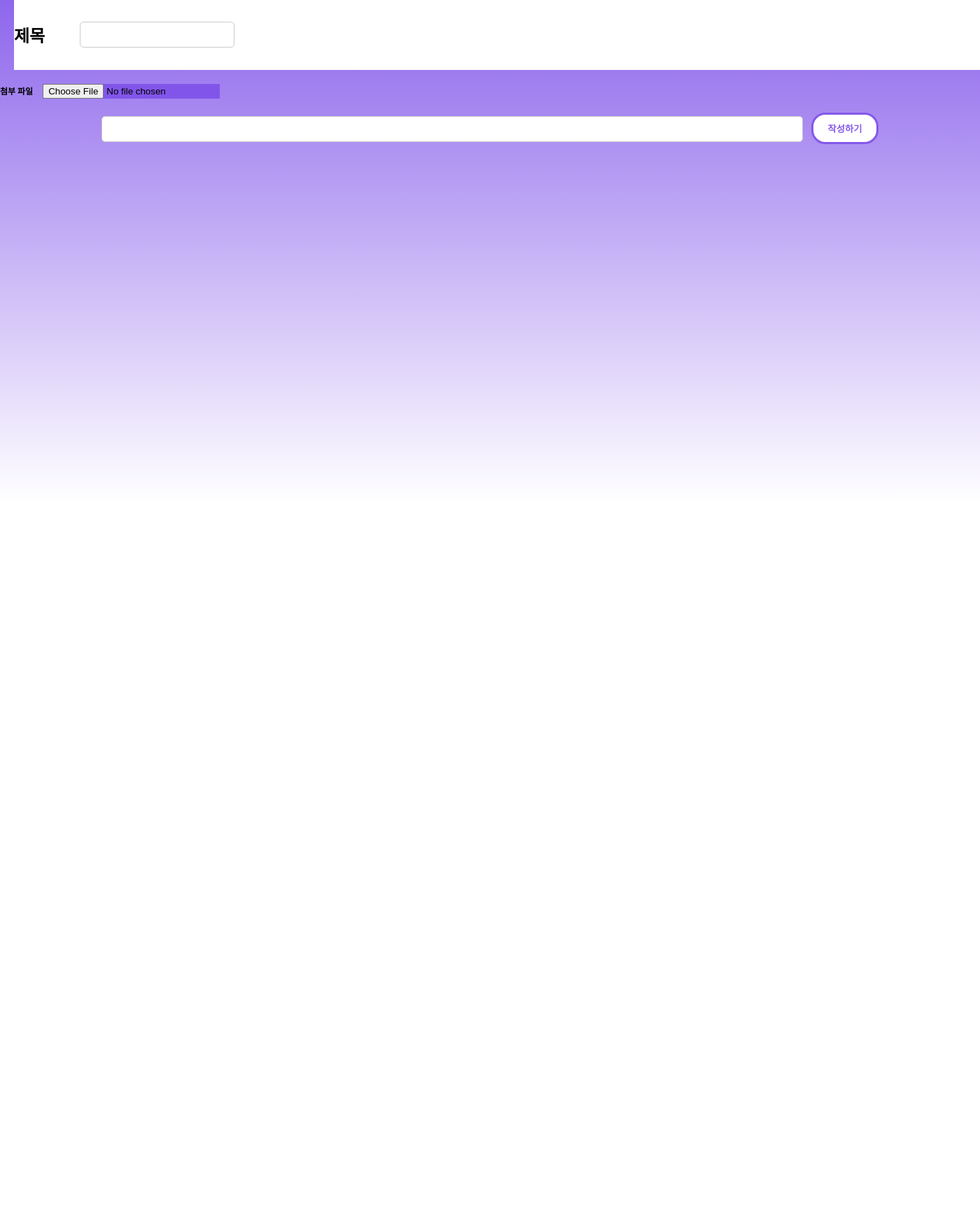
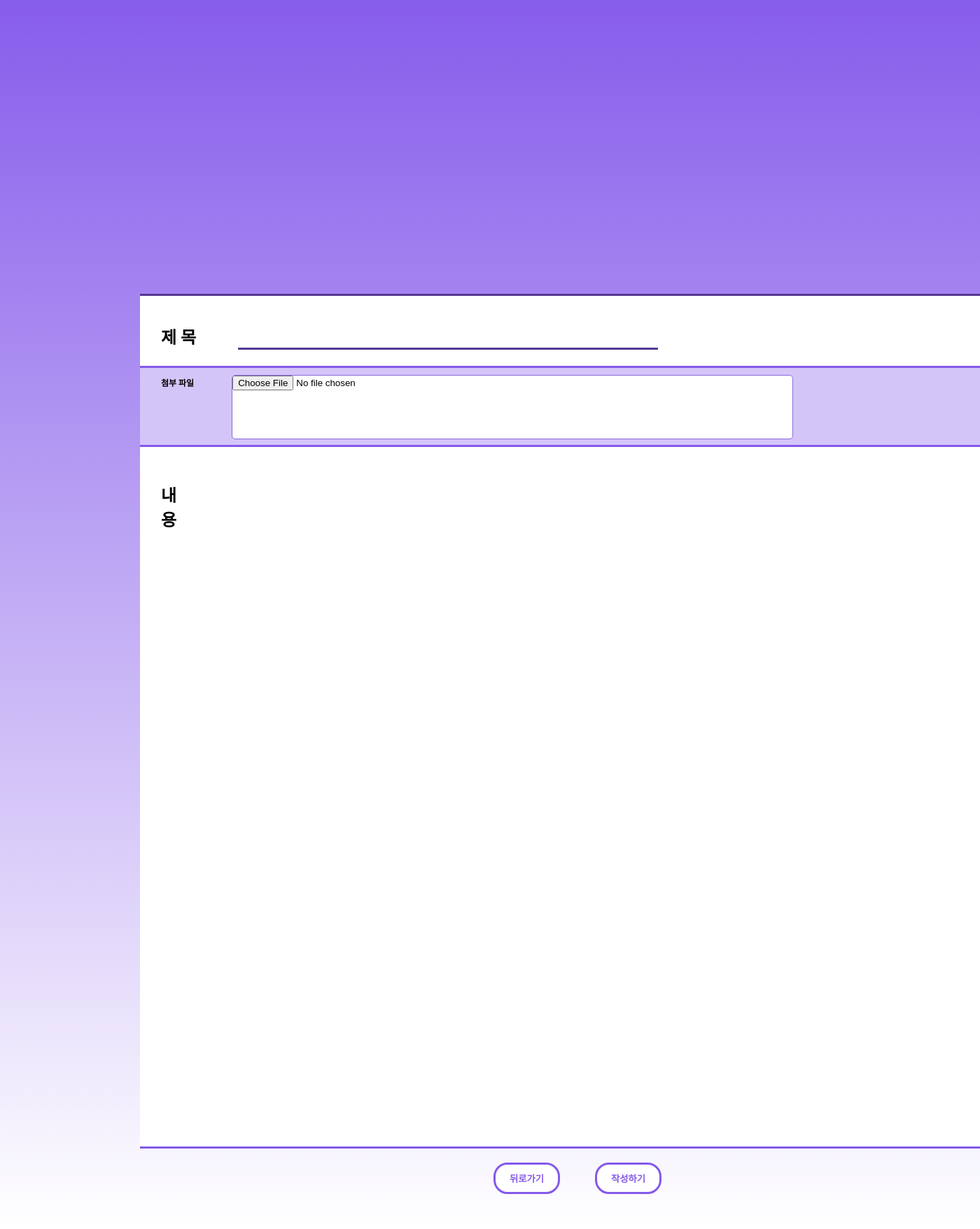
Before and after one commit to Chang-Gyeonghyun/Summer_mogakso23, a Flask app: page /writing in a window 1400 px wide. Shown: the part 81-1838 px from the top of the page at 70% size. Before the commit the page ends 743 px from the top, so only its background shows below. Run offline with Flask 3, Linux system fonts and the light colour scheme.

Commit message:
Feat: Make Full Options
- `title_area` : 제목 부분(명시적인 부분과 작성부분 분리하여 구현)
- `attach_area` : 참조 부분 구현
- `content_area` : Posting하는 실질적 내용 작성 구현
- `button_area` : `뒤로가기` `작성하기` 2개 버튼 구현(이후 link에 따른 부분 구현 필요)

```diff
--- a/static/css/writing.css
+++ b/static/css/writing.css
@@ -40,64 +40,104 @@ header{
     }
 }
 
-.title_area {
+form {
+    > .title_area {
         background-color: #ffffff;
         display: flex;
-    align-items: center;
-    margin-bottom: 20px;
+        min-width: 1200px;
+        align-items: baseline;
         height: 100px;
-    margin-left: 20px;
-}
-.title label {
+        border-top: 3px solid #533892;
+        border-bottom: 3px solid #8459EA;
+        margin: 420px 200px 0px 200px;
+        > .title {
+            min-width: 60px;
+            margin-top: 40px;
             font-size: 24px;
+            margin-left: 30px;
             margin-right: 50px;
         }
-
-.option_area input[type="text"] {
-    width: 100%;
-    padding: 10px;
-    border: 1px solid #ccc;
-    border-radius: 5px;
+        > .option_area input[type="text"] {
+            color: #533892;
+            font-weight: bold;
+            min-width: 600px;
+            font-size: 24px;
+            outline: none;
+            border-bottom: 3px solid #533892;
+        }
     }
 
-.attach label {
+    > .attach_area {
+        background-color: #D4C5F9;
+        margin: 0px 200px 0px 200px;
+        height: 110px;
+        display: flex;
+        min-width: 1200px;
+        border-bottom: 3px solid #8459EA;
+        > .attach{
+            margin-top: 10px;
+            > label {
+                min-width: 60px;
+                margin-left: 30px;
                 font-size: 12px;
-    margin-right: 10px;
+            }
+            > input[type="file"] {
+                cursor: pointer;
+                margin-left: 50px;
+                min-width: 800px;
+                height: 90px;
+                border: 0.5px solid #8A67DB;
+                border-radius: 5px;
+                background-color: #ffffff;
+            }
+        }
     }
 
-.attach input[type="file"] {
-    border: none;
-    background-color: #8155EA;
+    .content_area {
+        display: flex;
+        margin: 0px 200px 10px 200px;
+        background-color: #ffffff;
+        min-height: 1000px;
+        min-width: 1200px;
+        border-bottom: 3px solid #8459EA;
     }
 
-form {
-    margin-top: 20px;
+    .content_area .content {
+        margin: 50px 50px 0px 30px;
+        font-size: 24px;
     }
 
-form p {
-    text-align: center;
+    .content_area > p[contenteditable="true"] {
+        margin-top: 50px;
+        font-size: 24px;
+        border: none;
+        outline: none;
+        width: 1100px;
+        white-space: normal;
+        overflow-wrap: break-word;
+        line-height: 1.5;
     }
 
-form input[type="text"] {
-    padding: 10px;
-    border: 1px solid #ccc;
-    border-radius: 5px;
-    width: 70%;
-    height: auto;
+    .button_area {
+        display: flex;
+        justify-content: center;
+        margin: 20px 200px 50px 200px;
+        min-width: 1200px;
     }
 
-form input[type="submit"] {
+    .button_area input[type="submit"] {
         background-color: #ffffff;
         color: #8459EA;
         font-weight: bold;
-    border-color: #8459EA;
-    border-style: solid;
+        border: 3px solid #8459EA;
         padding: 10px 20px;
         border-radius: 20px;
         cursor: pointer;
         transition: background-color 0.3s;
+        margin-left: 50px;
     }
 
-form input[type="submit"]:hover {
+    .button_area input[type="submit"]:hover {
         background-color: #D4C5F9;
     }
+}
--- a/templates/writing.html
+++ b/templates/writing.html
@@ -21,9 +21,10 @@
         </div>
     </header>
     <main>
+        <form method="POST" action="/posting">
             <div class="title_area">
                 <strong class="title">
-                <label for="subject_title">제목</label>
+                    <label for="subject_title">제 목</label>
                 </strong>
                 <div class="option_area">
                     <input type="text">
@@ -35,13 +36,20 @@
                     <input type="file">
                 </strong>
             </div>
-        <div>
-            <form method="POST" action"/posting">
-                <p><label><input type="text" name="content"></label>&nbsp&nbsp&nbsp<input type="submit" value="작성하기" onclick="alert('작성 완료!')"></p>
+            <div class="content_area">
+                <strong class="content">
+                    <label for="contents">내 용</label>
+                </strong>
+                <p id="editableContent" contenteditable="true"></p>
+            </div>
+            <div class="button_area">
+                <input type="submit" value="뒤로가기" onclick="alert('목록으로!!')">
+                <input type="submit" value="작성하기" onclick="alert('작성 완료!')">
+            </div>
         </form>
-        </div>
     </main>
     <script src="{{ url_for('static', filename='js/header.js') }}"></script>
+    <script src="../static/js/writing.js"></script>
 </body>
 
 </html>
```
Lines whose indentation alone changed are shown as unchanged.
